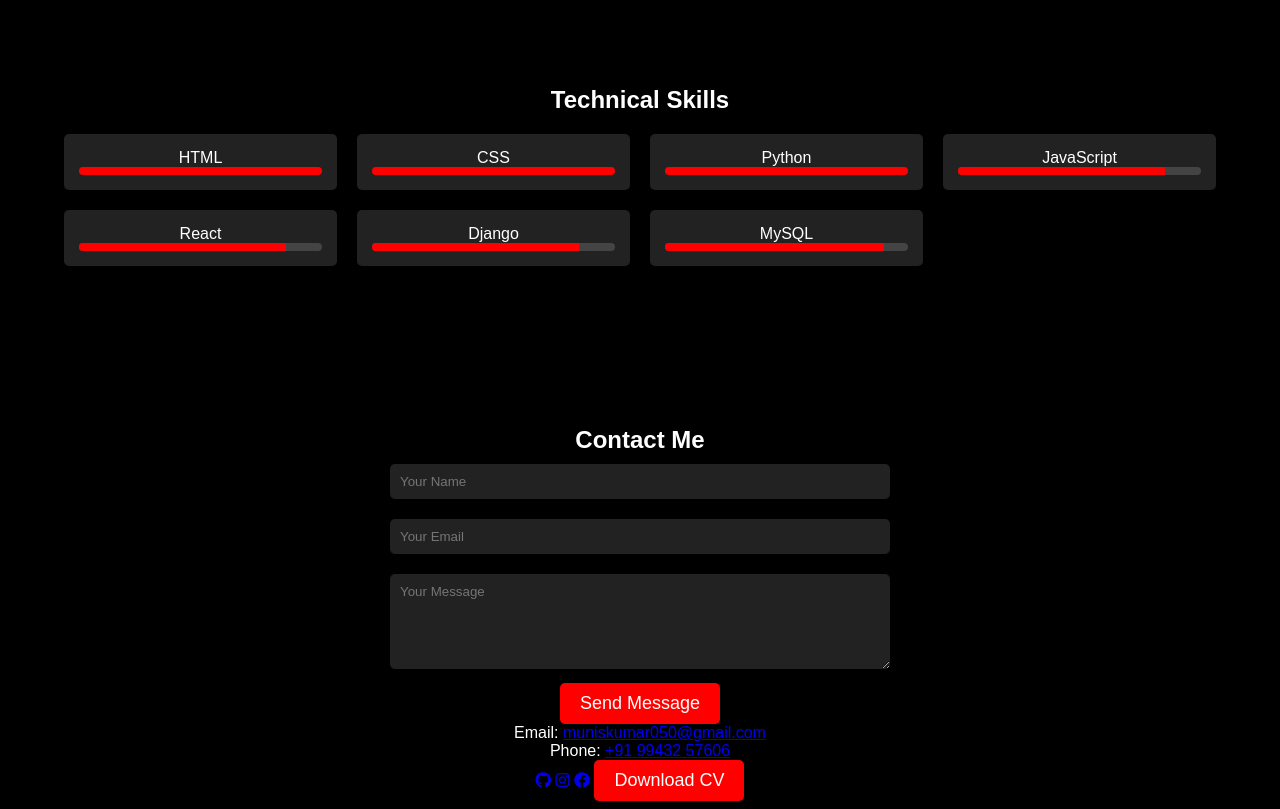
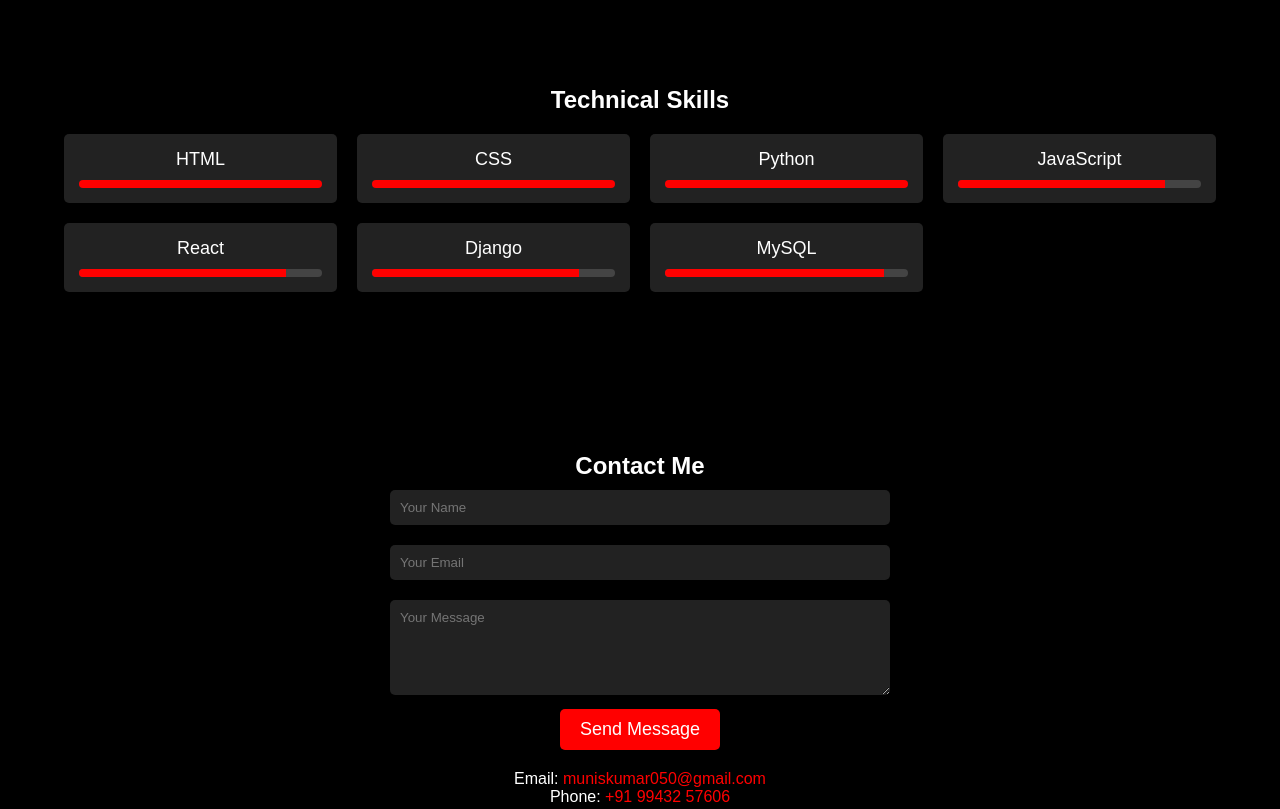
Before and after one commit to Muniskumar0/-portfolio, a plain HTML site: page index.html in a window 1280 px wide. Shown: the part 1260-2069 px from the top of the page. Drawn offline with Linux system fonts and the light colour scheme.

Commit message:
Update style.css

```diff
--- a/style.css
+++ b/style.css
@@ -1,4 +1,3 @@
-/* General Styles */
 * {
     margin: 0;
     padding: 0;
@@ -12,14 +11,12 @@ body {
     color: #fff;
 }
 
-/* Container */
 .container {
     width: 90%;
     max-width: 1200px;
     margin: auto;
 }
 
-/* Header */
 header {
     background: #111;
     padding: 20px 0;
@@ -61,7 +58,6 @@ nav ul li a:hover {
     color: red;
 }
 
-/* Hero Section */
 .hero {
     height: 100vh;
     background: url('images/hero-bg.jpg') center/cover no-repeat;
@@ -93,6 +89,10 @@ nav ul li a:hover {
     transition: 0.3s;
 }
 
+.hero-content .btn{
+  margin-top: 30px;
+}
+
 .btn:hover {
     background: darkred;
 }
@@ -111,7 +111,6 @@ nav ul li a:hover {
     border: 4px solid red;
 }
 
-/* Skills Section */
 #skills {
     padding: 80px 0;
     text-align: center;
@@ -119,7 +118,7 @@ nav ul li a:hover {
 
 .skills-grid {
     display: grid;
-    grid-template-columns: repeat(auto-fit, minmax(250px, 1fr));
+    grid-template-columns: repeat(auto-fill, minmax(250px, 1fr));
     gap: 20px;
     margin-top: 20px;
 }
@@ -130,33 +129,18 @@ nav ul li a:hover {
     border-radius: 5px;
     position: relative;
     overflow: hidden;
+    transition: transform 0.3s ease;
 }
 
-.skill::after {
-    content: '';
-    display: block;
-    height: 5px;
-    width: 0;
-    background: red;
-    position: absolute;
-    bottom: 0;
-    left: 0;
-    transition: width 1s ease-in-out;
+.skill:hover {
+    transform: scale(1.1);
 }
 
-.skill:hover::after {
-    width: 100%;
-}
-
-/* Skill Progress Bars */
-.skill-container {
-    text-align: left;
-    margin-top: 10px;
-}
-
-.skill-title {
+.skill span {
     font-size: 18px;
-    margin-bottom: 5px;
+    display: block;
+    margin-bottom: 10px;
+    color: white;
 }
 
 .skill-bar {
@@ -169,21 +153,10 @@ nav ul li a:hover {
 
 .skill-fill {
     height: 100%;
-    width: 0;
     background: red;
     transition: width 1s ease-in-out;
 }
 
-/* Skill Progress Percentage */
-.skill[data-skill='HTML'] .skill-fill { width: 90%; }
-.skill[data-skill='CSS'] .skill-fill { width: 85%; }
-.skill[data-skill='JavaScript'] .skill-fill { width: 80%; }
-.skill[data-skill='React'] .skill-fill { width: 75%; }
-.skill[data-skill='Python'] .skill-fill { width: 70%; }
-.skill[data-skill='MySQL'] .skill-fill { width: 65%; }
-.skill[data-skill='Django'] .skill-fill { width: 60%; }
-
-/* Contact Section */
 #contact {
     padding: 80px 0;
     text-align: center;
@@ -222,7 +195,37 @@ button:hover {
     background: darkred;
 }
 
-/* Footer */
+.contact-info {
+    margin-top: 20px;
+    color: white;
+}
+
+.contact-info a {
+    color: red;
+    text-decoration: none;
+    transition: color 0.3s;
+}
+
+.contact-info a:hover {
+    color: darkred;
+}
+
+.social-links {
+    margin-top: 20px;
+}
+
+.social-links a {
+    color: white;
+    margin-right: 15px;
+    text-decoration: none;
+    font-size: 24px;
+    transition: color 0.3s;
+}
+
+.social-links a:hover {
+    color: red;
+}
+
 footer {
     background: #111;
     padding: 20px;
@@ -234,7 +237,6 @@ footer p {
     color: red;
 }
 
-/* Responsive Design */
 @media (max-width: 768px) {
     header .container {
         flex-direction: column;
@@ -267,4 +269,8 @@ footer p {
         font-size: 16px;
         padding: 8px 16px;
     }
+
+    .social-links a {
+        font-size: 20px;
+    }
 }
```
